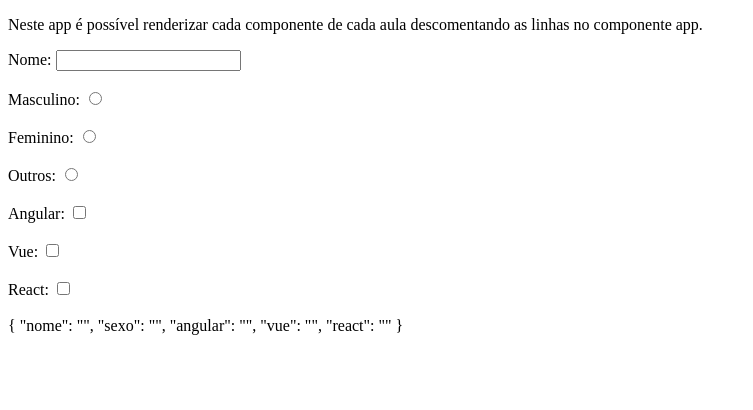
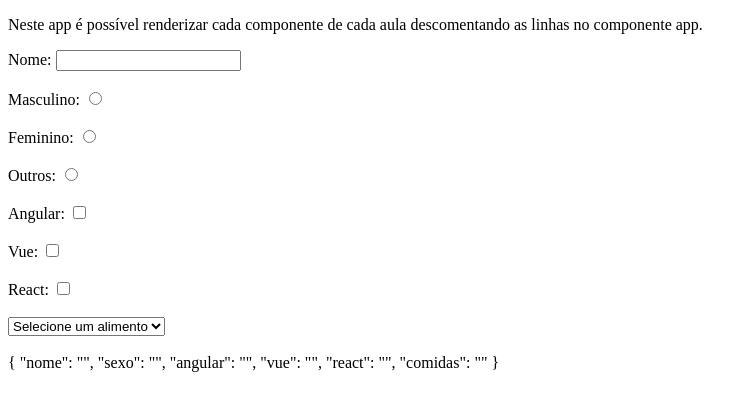
Before and after one commit to alessandroCidney/curso-angular, an Angular app: page / in a window 1280 px wide. Shown: the top 410 px of the page, without its empty margins (0-753 px from the left). Built offline with nearby package versions, Linux system fonts and the light colour scheme.

Commit message:
ngForm (select) class

```diff
--- a/src/app/forms/forms.component.html
+++ b/src/app/forms/forms.component.html
@@ -48,5 +48,18 @@
 
   <br><br>
 
+  <select name="comidas" ngModel>
+    <option value="">Selecione um alimento</option>
+
+    <option
+      *ngFor="let item of listComidas"
+      [ngValue]="item"
+    >
+      {{ item.comida }} - {{ item.preco }}
+    </option>
+  </select>
+
+  <br><br>
+
   {{ form.value | json }}
 </form>
--- a/src/app/forms/forms.component.ts
+++ b/src/app/forms/forms.component.ts
@@ -6,5 +6,9 @@ import { Component } from '@angular/core';
   styleUrls: ['./forms.component.scss']
 })
 export class FormsComponent {
-
+  public listComidas: Array<{ id: string, comida: string, preco: string }> = [
+    { id: 'x_salada', comida: 'X-Salada', preco: 'R$10,00' },
+    { id: 'x_bacon', comida: 'X-Bacon', preco: 'R$11,00' },
+    { id: 'x_burguer', comida: 'X-Burguer', preco: 'R$12,00' }
+  ]
 }
```
